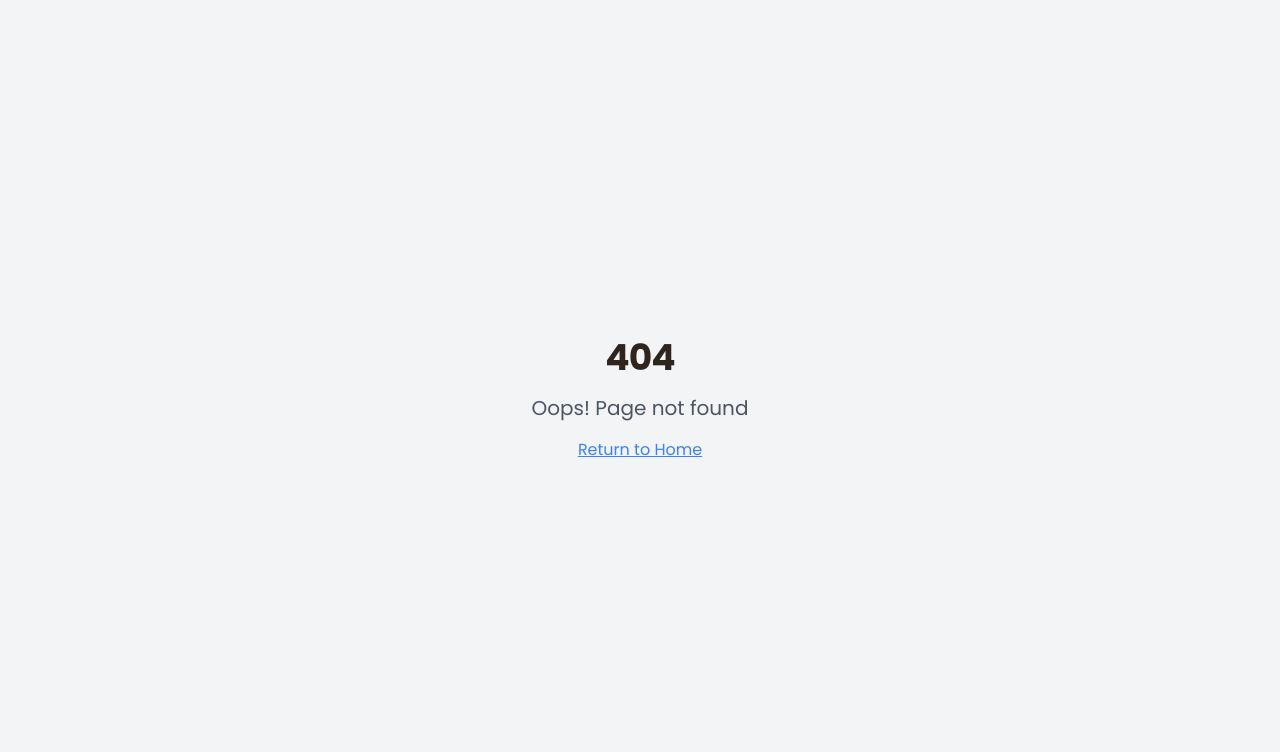
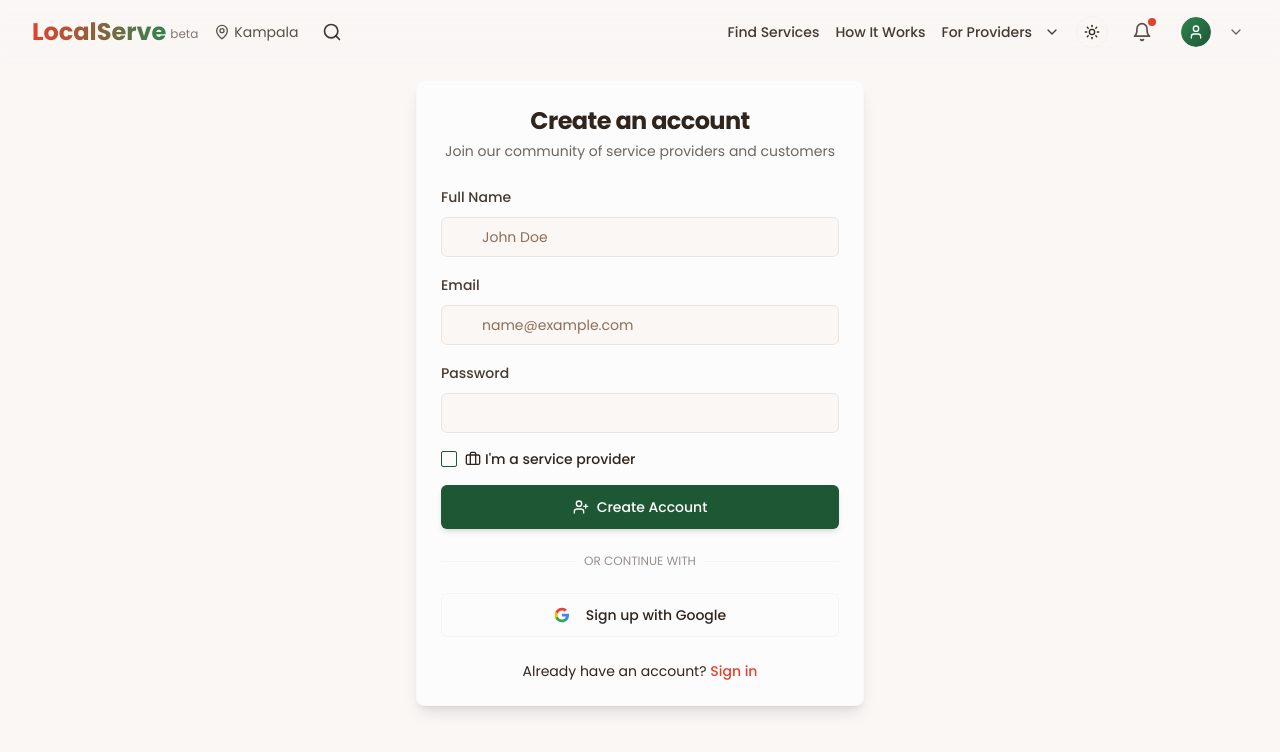
Before and after one commit to steeltroops-ai/u-serve, a React (Vite) app: page /provider/signup in a window 1280 px wide. Before the commit this address had no page. Shown: the top 752 px of the page. Built offline with nearby package versions, Linux system fonts and the light colour scheme.

Commit message:
Fix: Resolve reported issues
Address bugs and ensure functionality.

```diff
--- a/src/App.tsx
+++ b/src/App.tsx
@@ -23,6 +23,16 @@ const queryClient = new QueryClient({
   },
 });
 
+// Let's create a placeholder provider dashboard page
+const ProviderDashboard = () => (
+  <div className="min-h-screen bg-background flex items-center justify-center">
+    <div className="text-center">
+      <h1 className="text-4xl font-bold mb-4">Provider Dashboard</h1>
+      <p className="text-lg text-muted-foreground">Welcome to your service provider dashboard!</p>
+    </div>
+  </div>
+);
+
 const App = () => (
   <React.StrictMode>
     <ThemeProvider defaultTheme="system" storageKey="localserve-theme">
@@ -37,6 +47,11 @@ const App = () => (
               <Route path="/how-it-works" element={<HowItWorks />} />
               <Route path="/signin" element={<SignIn />} />
               <Route path="/signup" element={<SignUp />} />
+
+              {/* Provider routes */}
+              <Route path="/provider/dashboard" element={<ProviderDashboard />} />
+              <Route path="/provider/signup" element={<SignUp />} />
+
               {/* ADD ALL CUSTOM ROUTES ABOVE THE CATCH-ALL "*" ROUTE */}
               <Route path="*" element={<NotFound />} />
             </Routes>
--- a/src/pages/SignUp.tsx
+++ b/src/pages/SignUp.tsx
@@ -1,3 +1,4 @@
+
 import { useState } from "react";
 import { useNavigate } from "react-router-dom";
 import { Button } from "@/components/ui/button";
@@ -10,45 +11,71 @@ import {
   CardTitle,
 } from "@/components/ui/card";
 import { Input } from "@/components/ui/input";
-import { Label } from "@radix-ui/react-label";
+import { Label } from "@/components/ui/label";
 import { toast } from "sonner";
 import Navigation from "@/components/Navigation";
-import { Mail, Lock, User, UserPlus } from "lucide-react";
+import { Mail, Lock, User, UserPlus, Briefcase } from "lucide-react";
+import { Checkbox } from "@/components/ui/checkbox";
 
 const SignUp = () => {
   const navigate = useNavigate();
   const [email, setEmail] = useState("");
   const [password, setPassword] = useState("");
   const [name, setName] = useState("");
+  const [isProvider, setIsProvider] = useState(false);
   const [isLoading, setIsLoading] = useState(false);
 
   const handleSignUp = (e: React.FormEvent) => {
     e.preventDefault();
     setIsLoading(true);
 
+    try {
       // Simulate sign-up process
       setTimeout(() => {
         setIsLoading(false);
         toast.success("Account created successfully!");
+
+        // Redirect based on user type
+        if (isProvider) {
+          navigate("/provider/dashboard");
+        } else {
           navigate("/services");
+        }
       }, 1500);
+    } catch (error) {
+      setIsLoading(false);
+      toast.error("Sign up failed. Please try again.");
+      console.error("Sign up error:", error);
+    }
   };
 
   const handleGoogleSignUp = () => {
     setIsLoading(true);
 
+    try {
       // Simulate Google sign-up process
       setTimeout(() => {
         setIsLoading(false);
         toast.success("Account created with Google!");
+
+        // Redirect based on user type
+        if (isProvider) {
+          navigate("/provider/dashboard");
+        } else {
           navigate("/services");
+        }
       }, 1500);
+    } catch (error) {
+      setIsLoading(false);
+      toast.error("Google sign up failed. Please try again.");
+      console.error("Google sign up error:", error);
+    }
   };
 
   return (
     <div className="min-h-screen bg-background">
       <Navigation />
-      <div className="container-custom pt-32 pb-10 flex justify-center">
+      <div className="container-custom pt-20 pb-10 flex justify-center">
         <Card className="w-full max-w-md bg-card border-border/20 shadow-lg">
           <CardHeader className="space-y-1">
             <CardTitle className="text-2xl font-bold text-center text-foreground">
@@ -60,7 +87,7 @@ const SignUp = () => {
           </CardHeader>
 
           <CardContent className="space-y-6">
-            <form onSubmit={handleSignUp} className="space-y-5">
+            <form onSubmit={handleSignUp} className="space-y-4">
               <div className="space-y-2">
                 <Label
                   htmlFor="name"
@@ -125,6 +152,20 @@ const SignUp = () => {
                     required
                   />
                 </div>
+              </div>
+              <div className="flex items-center space-x-2">
+                <Checkbox
+                  id="isProvider"
+                  checked={isProvider}
+                  onCheckedChange={(checked) => setIsProvider(checked as boolean)}
+                />
+                <Label
+                  htmlFor="isProvider"
+                  className="text-sm font-medium cursor-pointer flex items-center"
+                >
+                  <Briefcase className="mr-1 h-4 w-4" />
+                  I'm a service provider
+                </Label>
               </div>
               <Button
                 type="submit"
```
Lines whose indentation alone changed are shown as unchanged.
